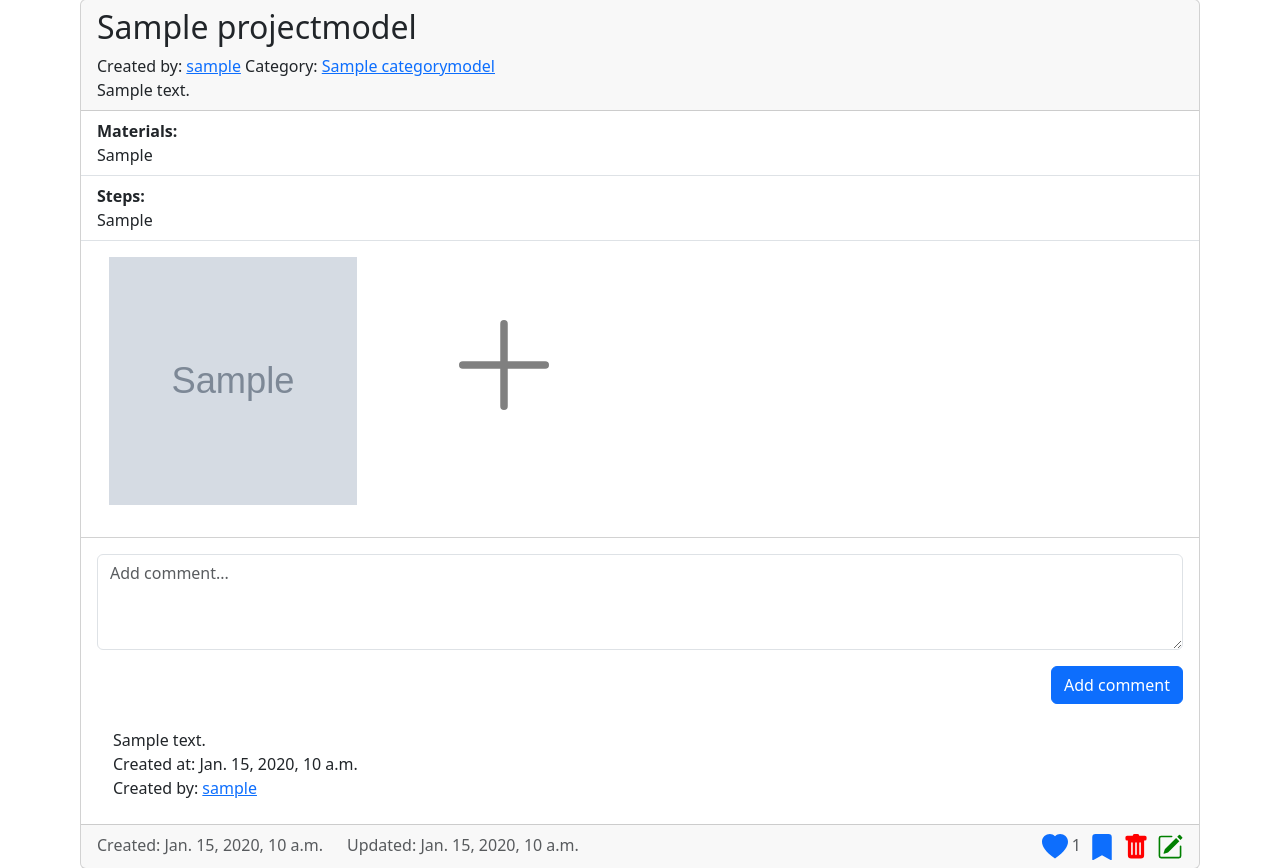
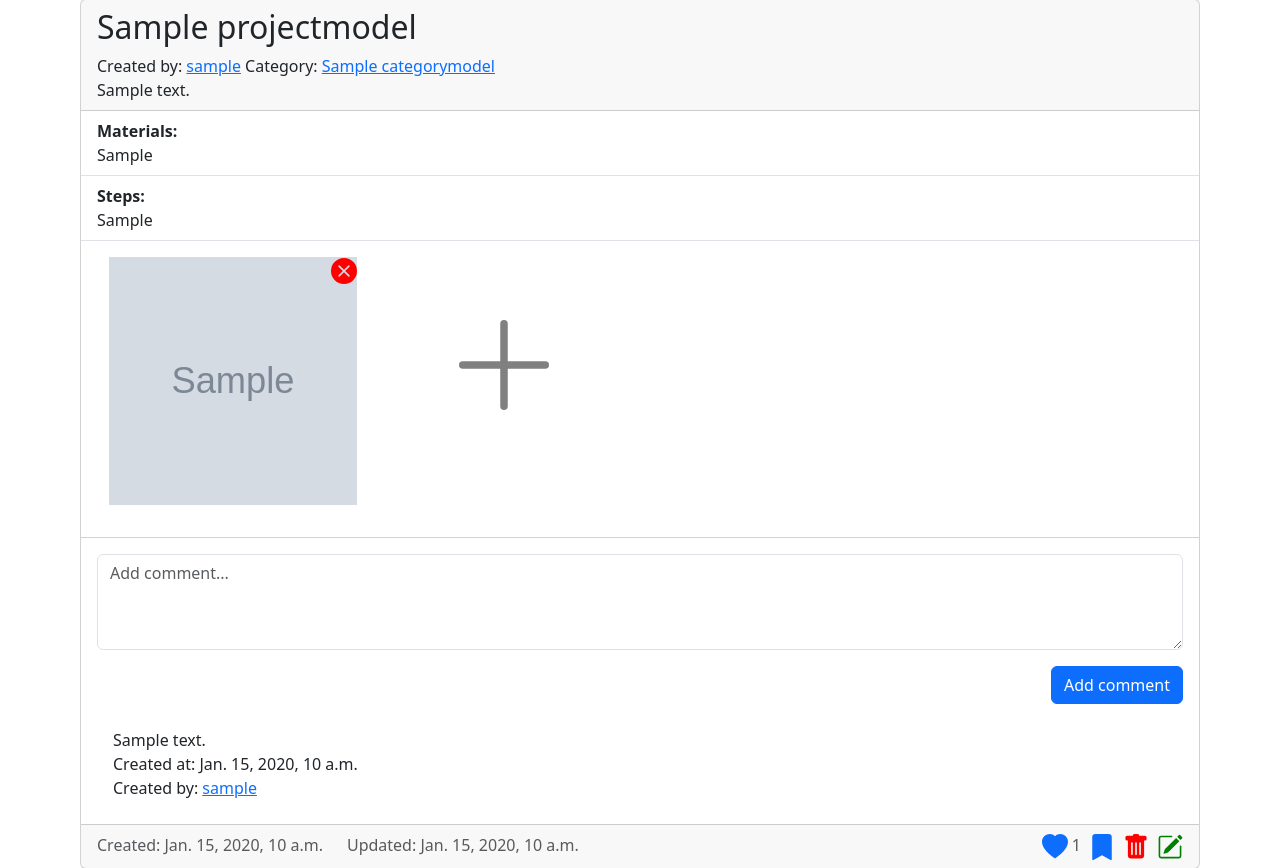
Before and after one commit to MPSokolov/Python-Web-Exam-Project, a Django app: a page that uses DIY_comunity/templates/projects/project-details-page.html in a window 1280 px wide. Shown: the part 77-945 px from the top of the page. Run offline with Django 4.2, Linux system fonts and the light colour scheme; a user stored in the database is signed in; tables that the repository leaves empty hold one stand-in row (values such as "Sample post"); grey boxes marked "Sample" are stand-in pictures.

Commit message:
Added delete btn to every pic in project details if logged in user is owner

```diff
--- a/DIY_comunity/templates/projects/project-details-page.html
+++ b/DIY_comunity/templates/projects/project-details-page.html
@@ -19,10 +19,22 @@
                         <div class="row">
                             {% for photo in project.photomodel_set.all %}
                                 <div class="col-md-3 mb-4">
-                                    <div class="square-box">
+                                    <div class="square-box position-relative">
                                         <a href="{{ photo.image.url }}"><img src="{{ photo.image.url }}"
                                                                              alt="Project Image"
                                                                              class="img-fluid"></a>
+
+                                        {% if project.creator == request.user %}
+
+                                            <a href="{% url 'photo delete' photo.pk %}"
+                                               class="position-absolute top-0 end-0">
+                                                <svg xmlns="http://www.w3.org/2000/svg" width="26" height="26"
+                                                     fill="red" class="bi bi-x-circle-fill" viewBox="0 0 16 16">
+                                                    <path d="M16 8A8 8 0 1 1 0 8a8 8 0 0 1 16 0zM5.354 4.646a.5.5 0 1 0-.708.708L7.293 8l-2.647 2.646a.5.5 0 0 0 .708.708L8 8.707l2.646 2.647a.5.5 0 0 0 .708-.708L8.707 8l2.647-2.646a.5.5 0 0 0-.708-.708L8 7.293 5.354 4.646z"/>
+                                                </svg>
+                                            </a>
+
+                                        {% endif %}
                                     </div>
                                 </div>
                             {% endfor %}
```
